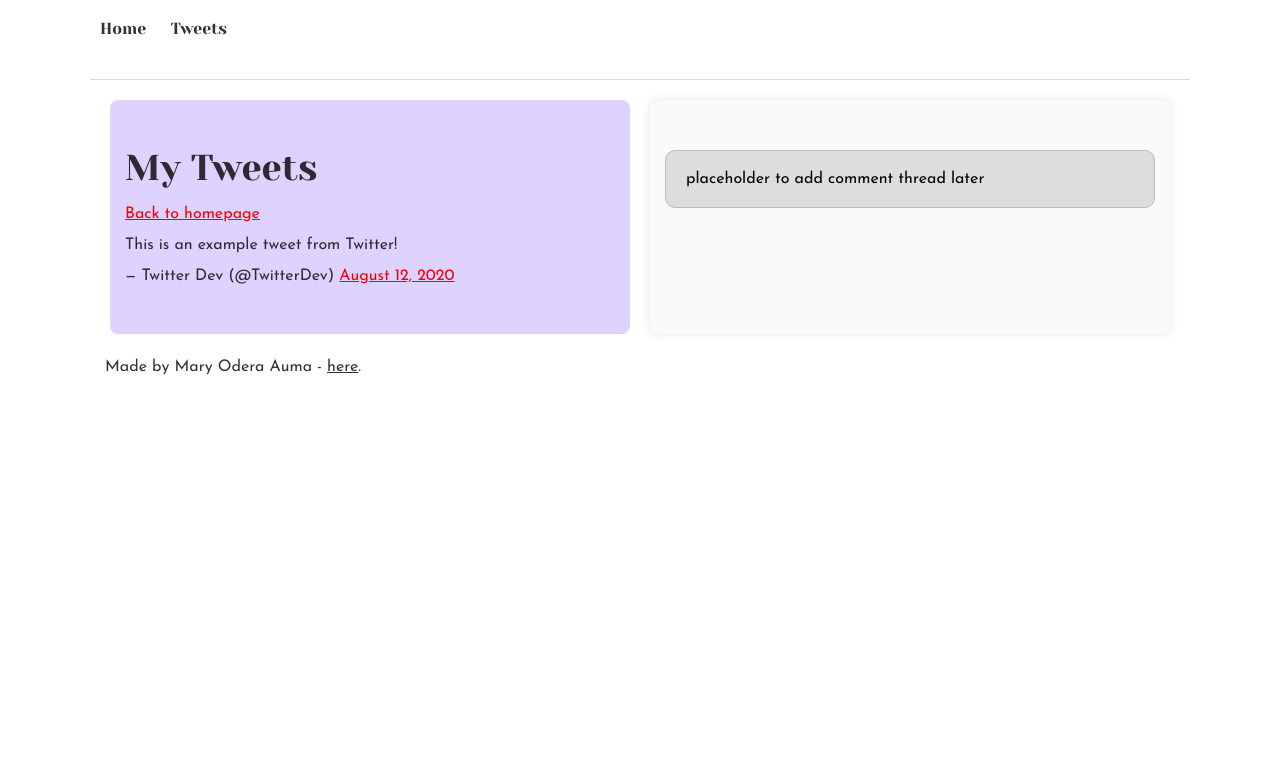
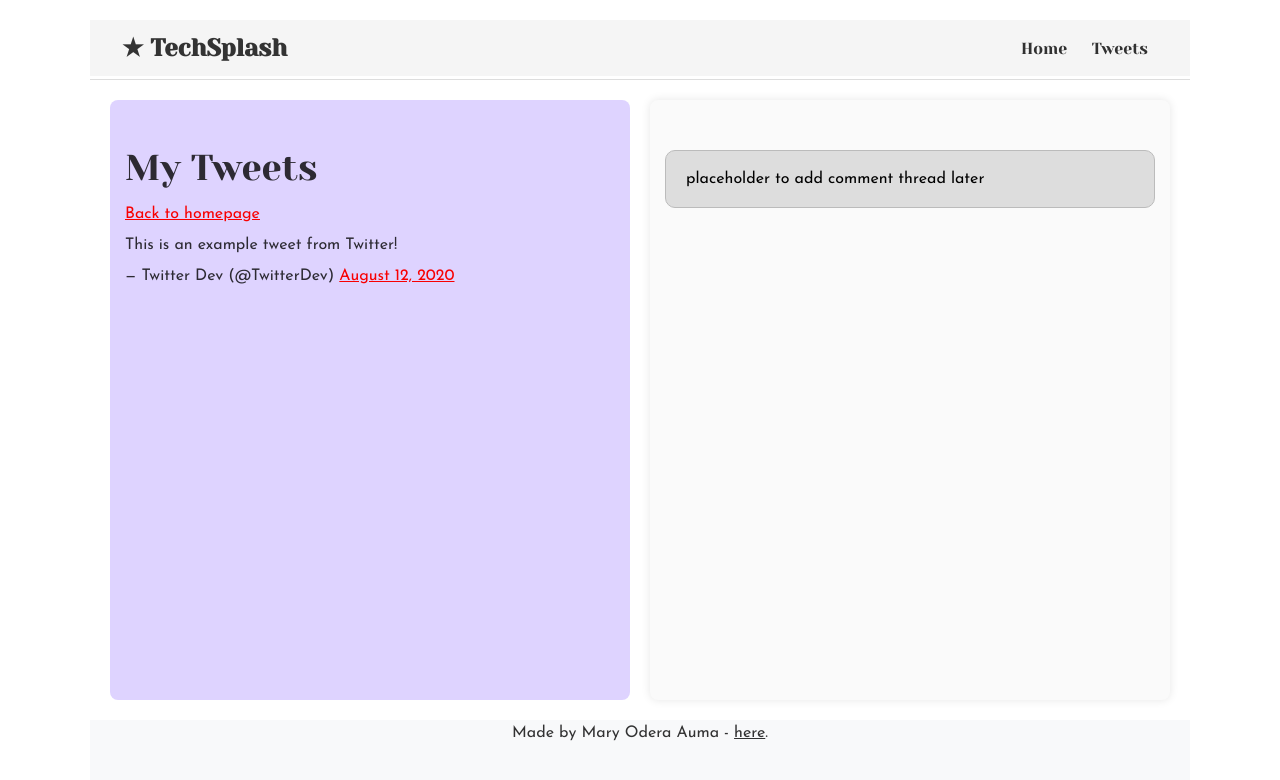
Before and after one commit to umma101/alx_html_css, a plain HTML site: page css_basic/tweets.html in a window 1280 px wide. Drawn offline with Linux system fonts and the light colour scheme.

```diff
--- a/css_basic/style.css
+++ b/css_basic/style.css
@@ -9,6 +9,17 @@
     flex-direction: column;
 
 }
+.navbar {
+  display: flex;
+  flex-direction: row;/* logo left, links right */
+  align-items: center;
+  padding: 1rem 2rem;
+  background-color: #f5f5f5;
+}
+.logo {
+  font-size: 1.5rem;
+  font-weight: bold;
+  color: #333;}
 main {
   display: flex;
   flex: auto;
@@ -34,3 +45,15 @@
   box-shadow: 0 0 10px rgba(0,0,0,0.1);
 
 }
+footer {
+  padding: 20px;
+  text-align: center;
+  background-color: #f8f9fa;
+  border-top: 1px solid #dee2e6;
+}
+nav {
+  color: white;
+  padding: 10px;
+  display: flex;
+  justify-content: space-between;
+}
--- a/css_basic/tweets.html
+++ b/css_basic/tweets.html
@@ -8,15 +8,16 @@
     <link rel="stylesheet" href="base.css">
 </head>
 <body>
-    <class"work_on_smartphone">
+
     <header>
-        <nav>
-            <ul>
-                <li><a href="index.html">Home</a></li>
-                <li><a href="tweets.html">Tweets</a></li>
-            </ul>
-        </nav>
-    </header>
+  <nav class="navbar">
+    <div class="logo">&#9733; TechSplash</div> <!-- Replace with your Unicode character -->
+    <ul class="nav-links">
+      <li><a href="index.html">Home</a></li>
+      <li><a href="tweets.html">Tweets</a></li>
+    </ul>
+  </nav>
+</header>
     <main>
         <article>
             <h1>My Tweets</h1>
```
Also changed, not shown: css_basic/index.html (+8 -7 lines).
